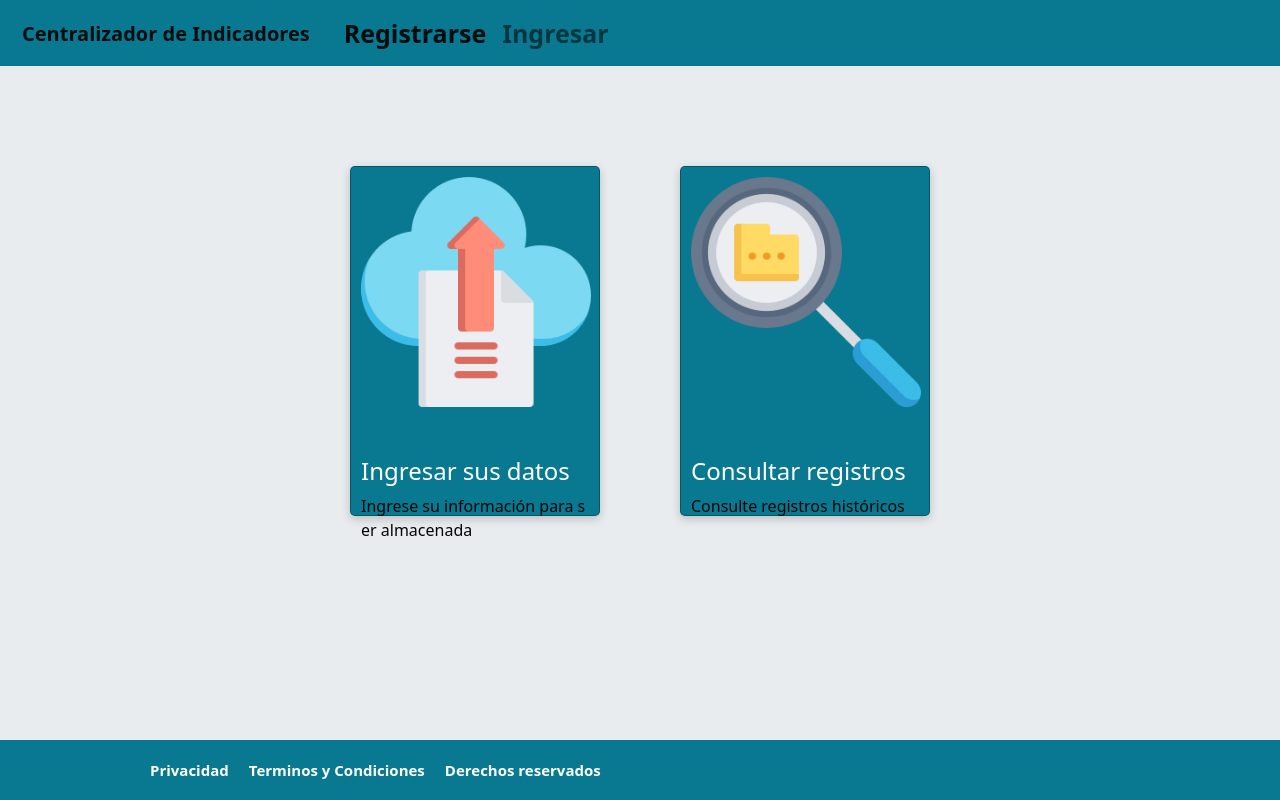
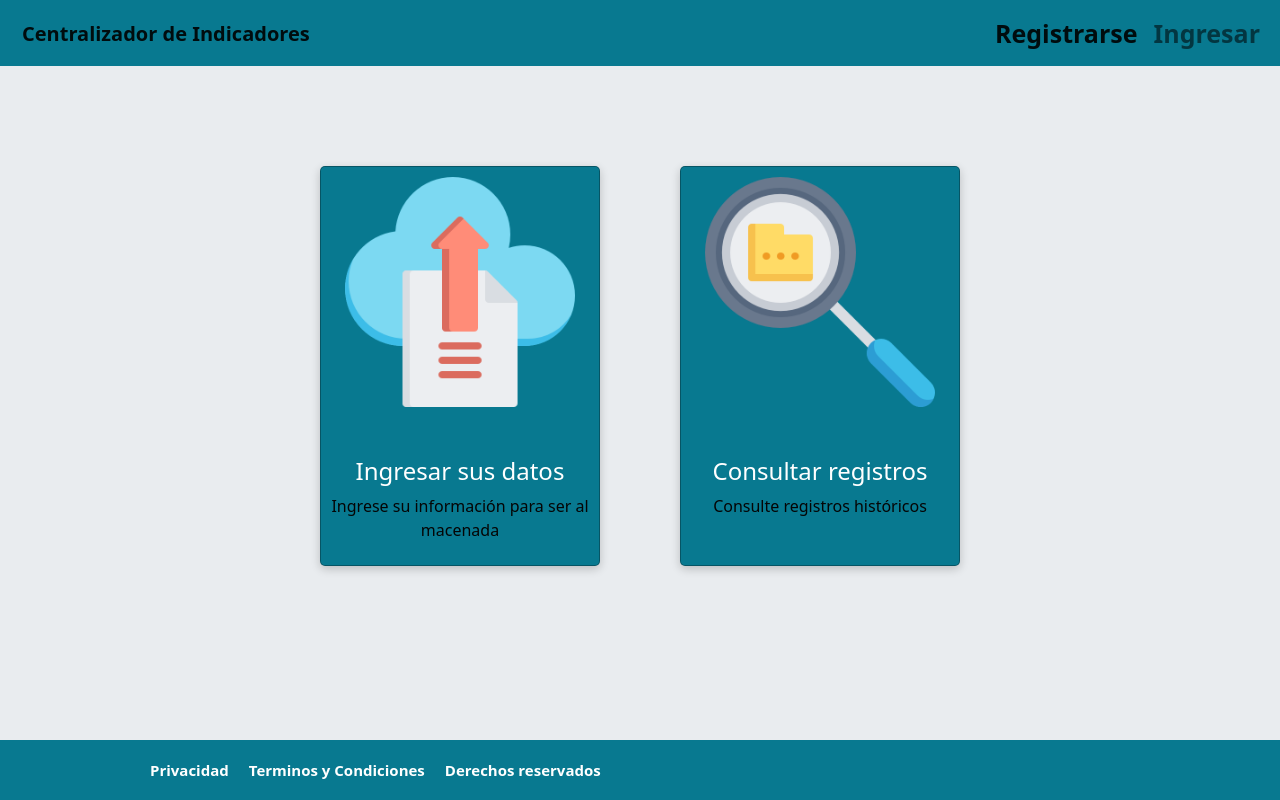
Before and after one commit to crst017/DW-UTP-CICLO4, a React (Create React App) app: page / in a window 1280 px wide. Built offline with nearby package versions, Linux system fonts and the light colour scheme.

Commit message:
Layout integration

```diff
--- a/src/components/Header.jsx
+++ b/src/components/Header.jsx
@@ -18,12 +18,12 @@ const Header = () => {
             <header>
                 <nav class="navbar navbar-expand-lg navbar-light">
                     <div class="container-fluid">
-                        <a class="navbar-brand" href="#">Centralizador de Indicadores</a>
+                        <a class="navbar-brand" href="/">Centralizador de Indicadores</a>
                         <button class="navbar-toggler" type="button" data-bs-toggle="collapse" data-bs-target="#navbarSupportedContent" aria-controls="navbarSupportedContent" aria-expanded="false" aria-label="Toggle navigation">
                         <span class="navbar-toggler-icon"></span>
                         </button>
-                        <div class="collapse navbar-collapse" id="navbarSupportedContent">
-                        <ul class="navbar-nav me-auto mb-2 mb-lg-0">
+                        <div class="collapse navbar-collapse justify-content-end" id="navbarSupportedContent">
+                            <ul class="navbar-nav  ">
                                 <li class="nav-item">
                                 <a class="nav-link active" aria-current="page" href="/registro">Registrarse</a>
                                 </li>
--- a/src/components/Interfaz.css
+++ b/src/components/Interfaz.css
@@ -48,8 +48,8 @@
 
 a.card{
     display: block;
-    width: 250px;
-    height: 350px;
+    width: 280px;
+    height: 400px;
     background-color: #087990;
     display: flex;
     flex-direction: column;
@@ -84,12 +84,14 @@ a.card{
     color: rgb(255, 255, 255);
     font-size: 24px;
     padding: 0 10px;
+    text-align: center;
 }
 
 .card p{
     color: rgb(5, 5, 5);
     font-size: 16px;
     padding: 0 10px;
+    text-align: center;
 }
 
 
--- a/src/components/login.css
+++ b/src/components/login.css
@@ -37,6 +37,3 @@ border-top-right-radius: 0;
     background-color:#087990 !important;
     border-color:#087990 !important;
 }
-.register-link {
-    color: #087990 !important;
-}
```
Lines whose indentation alone changed are shown as unchanged.
